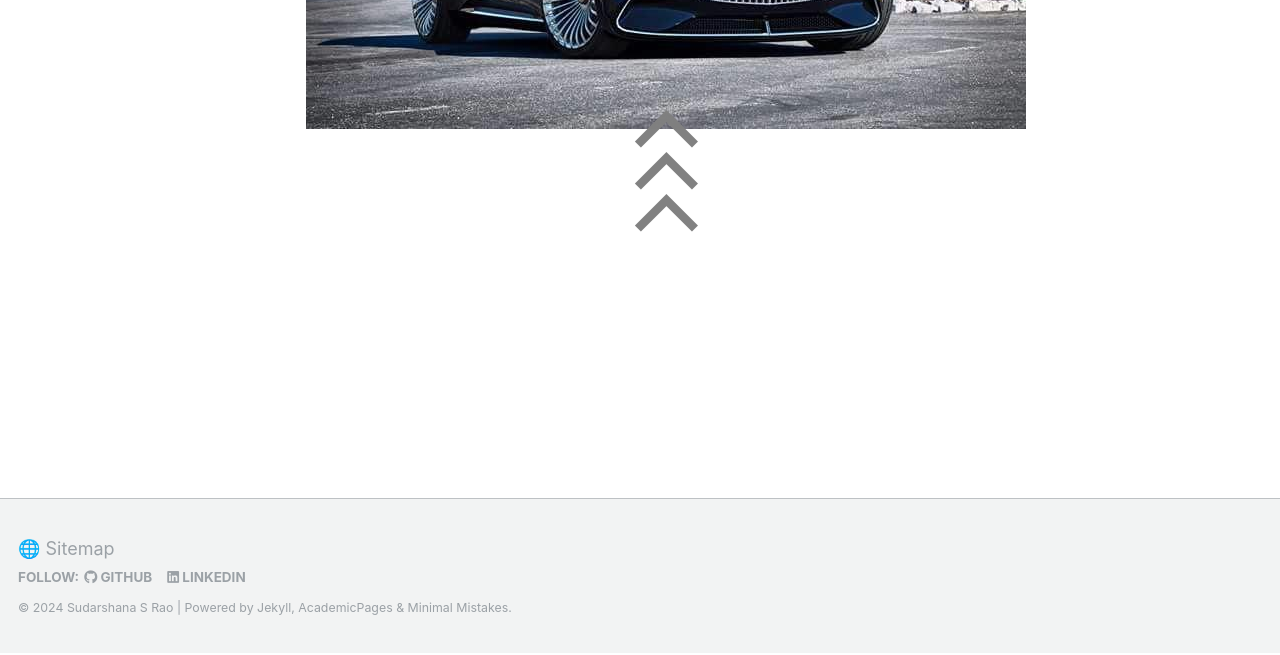
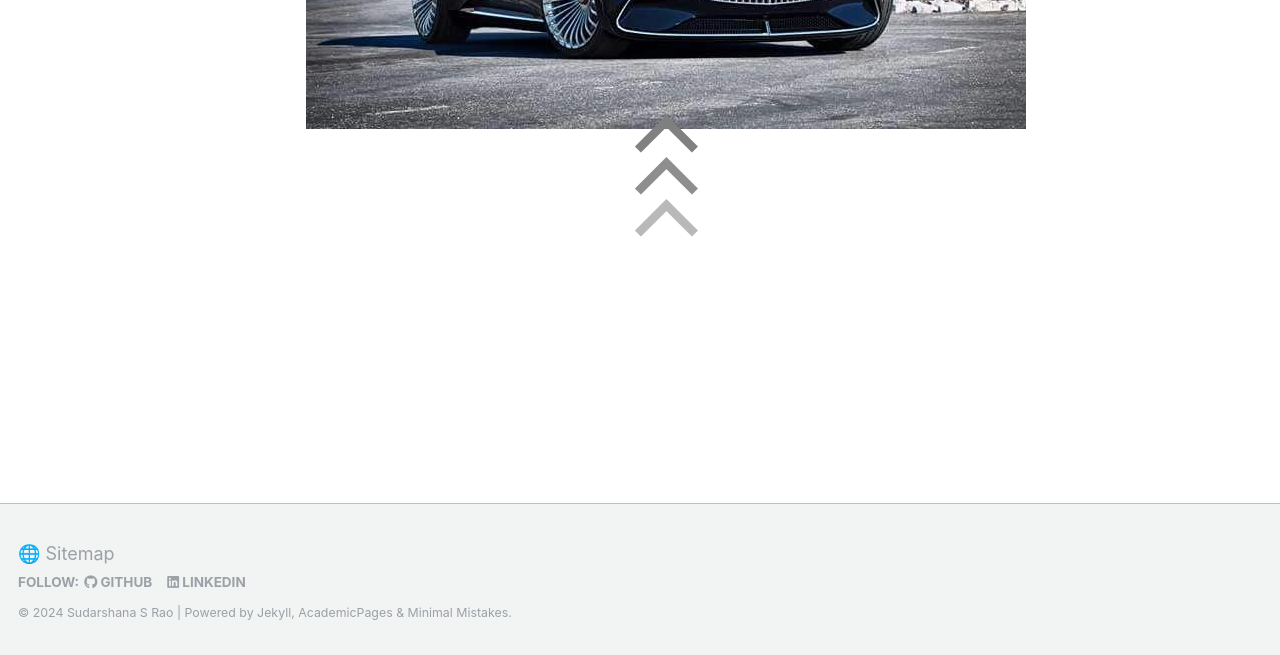
Before and after one commit to SudarshanaSRao/SudarshanaSRao.github.io, a Jekyll site: the page built from _pages/about.md, in a window 1280 px wide and 1400 px high, scrolled down 1363 px. Shown: the part 742-1397 px from the top of the window. Built offline with Jekyll 4.4.1, drawn with Linux system fonts in a browser that asks for light colours.

Commit message:
Update about.md

```diff
--- a/_pages/about.md
+++ b/_pages/about.md
@@ -191,15 +191,15 @@ I am seeking full-time roles and craving challenging opportunities to contribute
     </div>
 </div>
 
-<a id="car-image" style="scroll-margin-top: 100vh;"></a>
+<a id="car-image" style="scroll-margin-top: 0vh;"></a>
 <div style="margin-top: 500px; text-align:center;">
     <img src='/images/Carcool.jpg'>
 </div>
 
-<div class="arrow-container0" style="margin-top: 0px;">
-        <a href="#top" class="arrow0" style="font-size: 6em; text-decoration: none;">&#x2303;</a>
-        <a href="#top" class="arrow0" style="font-size: 6em; text-decoration: none;">&#x2303;</a>
-        <a href="#top" class="arrow0" style="font-size: 6em; text-decoration: none;">&#x2303;</a>
+<div class="arrow-container0" style="margin-top: 5px;">
+        <a href="#top" class="arrow" style="font-size: 6em; text-decoration: none;">&#x2303;</a>
+        <a href="#top" class="arrow" style="font-size: 6em; text-decoration: none;">&#x2303;</a>
+        <a href="#top" class="arrow" style="font-size: 6em; text-decoration: none;">&#x2303;</a>
 </div>
 
 <style>
```
Also changed, not shown: other parts of _pages/about.md (+1 -1 lines).
